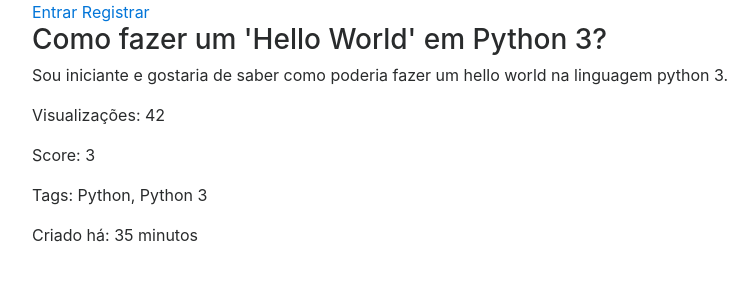
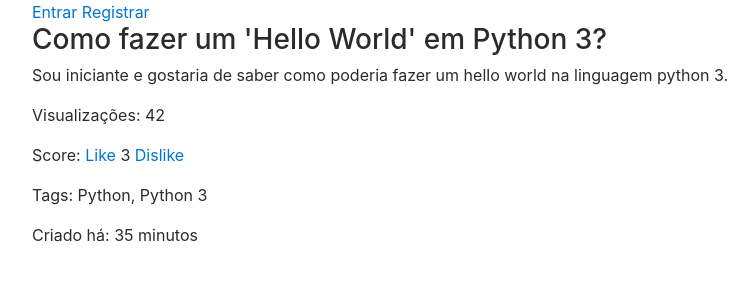
Before and after one commit to flpn/easy-learning-django, a Django app: a page that uses forum/templates/forum/question_detail.html in a window 1280 px wide. Shown: the top 300 px of the page, without its empty margins (53-807 px from the left). Run offline with Django 3.2, Linux system fonts and the light colour scheme; data comes from the database, SQL or seed files in the repository; both versions use the stored data as it was after the commit; some libraries are stand-ins or nearby versions.

Commit message:
Implementing vote functionality

```diff
--- a/forum/models.py
+++ b/forum/models.py
@@ -29,6 +29,13 @@ class Question(models.Model):
         self.views += 1
         self.save()
 
+    def like(self):
+        self.score += 1
+        self.save()
+
+    def dislike(self):
+        self.score -= 1
+        self.save()
 
 
 def pre_save_receiver(sender, instance, *args, **kwargs):
--- a/forum/templates/forum/question_detail.html
+++ b/forum/templates/forum/question_detail.html
@@ -6,7 +6,7 @@
     <h3>{{ question }}</h3>
     <p>{{ question.text }}</p>
     <p>Visualizações: {{ question.views }}</p>
-    <p>Score: {{ question.score }}</p>
+    <p>Score: <a href="{% url 'forum:like' question.slug %}">Like</a> {{ question.score }} <a href="{% url 'forum:dislike' question.slug %}">Dislike</a></p>
     <p>Tags: {{ question.tags }}</p>
     <p>Criado há: {{ question.published|timesince }}</p>
 {% endblock  %}
--- a/forum/urls.py
+++ b/forum/urls.py
@@ -8,4 +8,6 @@ app_name = 'forum'
 urlpatterns = [
     path('', views.QuestionListView.as_view(), name='questions'),
     path('<slug:slug>/', views.QuestionDetailView.as_view(), name='detail'),
+    path('<str:slug>/like/', views.like, name='like'),
+    path('<str:slug>/dislike/', views.dislike, name='dislike'),
 ]
--- a/forum/views.py
+++ b/forum/views.py
@@ -1,5 +1,7 @@
-from django.shortcuts import render
+from django.shortcuts import render, get_object_or_404
 from django.views.generic import ListView, DetailView
+from django.http import HttpResponseRedirect
+from django.urls import reverse
 
 from .models import Question
 
@@ -10,7 +12,24 @@ class QuestionListView(ListView):
 
 class QuestionDetailView(DetailView):
     def get_object(self, *args, **kwargs):
+        print(self.request)
+
         question = Question.objects.get(slug=self.kwargs['slug'])
         question.increment_visualization()
 
         return question
+
+
+def like(request, slug):
+    question = get_object_or_404(Question, slug=slug)
+    question.like()
+
+    return HttpResponseRedirect(reverse('forum:detail', args=(question.slug,)))
+
+
+
+def dislike(request, slug):
+    question = get_object_or_404(Question, slug=slug)
+    question.dislike()
+
+    return HttpResponseRedirect(reverse('forum:detail', args=(question.slug,)))
```
Also changed, not shown: db.sqlite3.
